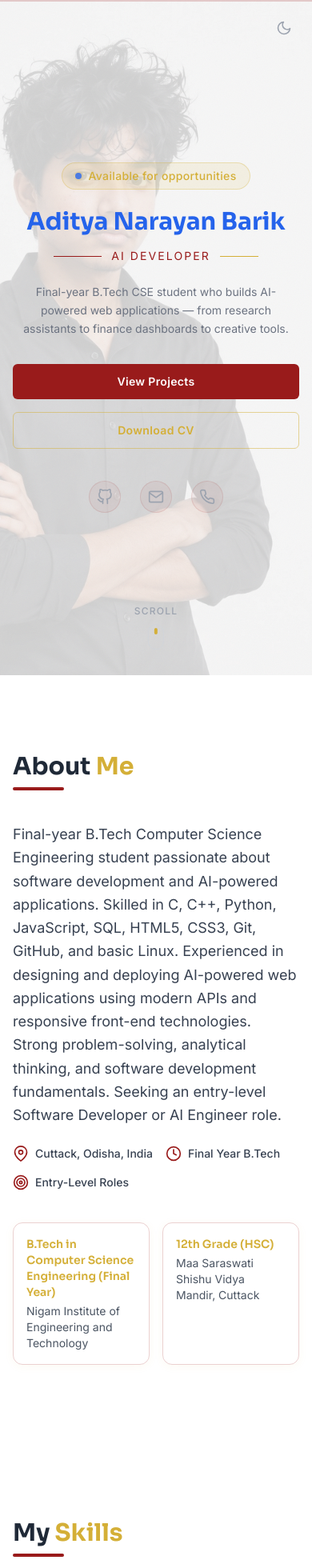
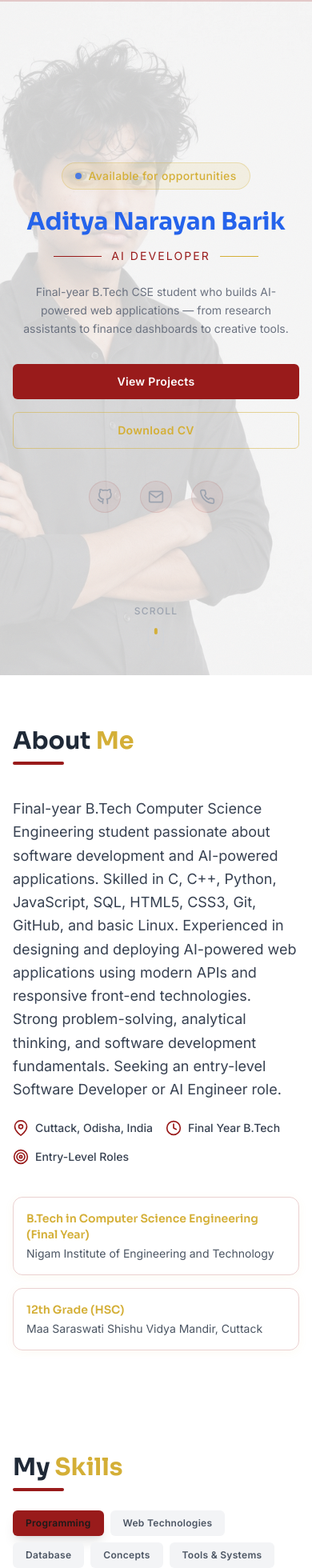
Before and after one commit to adityanarayan679/Portfolio, a React (Vite) app: page / in a window 390 px wide. Shown: the top 1960 px of the page at 80% size. Built offline with nearby package versions, Linux system fonts and the light colour scheme.

Commit message:
Mobile responsiveness for remaining sections

```diff
--- a/src/components/About.jsx
+++ b/src/components/About.jsx
@@ -4,7 +4,7 @@ import { personalInfo, education } from "../data"
 
 export default function About() {
   return (
-    <section id="about" className="py-24 px-4 max-w-6xl mx-auto bg-white dark:bg-[#0a0505]">
+    <section id="about" className="py-16 sm:py-24 px-4 max-w-6xl mx-auto bg-white dark:bg-[#0a0505]">
       <motion.div
         initial={{ opacity: 0, x: -60 }}
         whileInView={{ opacity: 1, x: 0 }}
@@ -43,7 +43,7 @@ export default function About() {
             </div>
           </div>
 
-          <div className="grid grid-cols-2 gap-4">
+          <div className="grid grid-cols-1 sm:grid-cols-2 gap-4">
             {education.map((edu, i) => (
               <motion.div
                 key={i}
--- a/src/components/Certifications.jsx
+++ b/src/components/Certifications.jsx
@@ -4,7 +4,7 @@ import { certifications } from "../data"
 
 export default function Certifications() {
   return (
-    <section id="certifications" className="py-24 px-4 max-w-6xl mx-auto bg-white dark:bg-[#0a0505]">
+    <section id="certifications" className="py-16 sm:py-24 px-4 max-w-6xl mx-auto bg-white dark:bg-[#0a0505]">
       <motion.div
         initial={{ opacity: 0, x: 60 }}
         whileInView={{ opacity: 1, x: 0 }}
--- a/src/components/Contact.jsx
+++ b/src/components/Contact.jsx
@@ -29,7 +29,7 @@ export default function Contact() {
   }
 
   return (
-    <section id="contact" className="py-24 px-4 max-w-6xl mx-auto bg-white dark:bg-[#0a0505]">
+    <section id="contact" className="py-16 sm:py-24 px-4 max-w-6xl mx-auto bg-white dark:bg-[#0a0505]">
       <motion.div
         initial={{ opacity: 0, x: 60 }}
         whileInView={{ opacity: 1, x: 0 }}
@@ -106,7 +106,7 @@ export default function Contact() {
             </motion.div>
           </div>
 
-          <div className="p-8 rounded-xl bg-gray-50 dark:bg-[#0f0a0a] card-base relative">
+          <div className="p-6 sm:p-8 rounded-xl bg-gray-50 dark:bg-[#0f0a0a] card-base relative">
             <AnimatePresence>
               {toast && (
                 <motion.div
--- a/src/components/Experience.jsx
+++ b/src/components/Experience.jsx
@@ -3,7 +3,7 @@ import { experience } from "../data"
 
 export default function Experience() {
   return (
-    <section id="experience" className="py-24 px-4 max-w-4xl mx-auto bg-white dark:bg-[#0a0505]">
+    <section id="experience" className="py-16 sm:py-24 px-4 max-w-4xl mx-auto bg-white dark:bg-[#0a0505]">
       <motion.div
         initial={{ opacity: 0, x: -60 }}
         whileInView={{ opacity: 1, x: 0 }}
--- a/src/components/Navbar.jsx
+++ b/src/components/Navbar.jsx
@@ -47,9 +47,6 @@ export default function Navbar({ darkMode, setDarkMode }) {
           <div className="absolute inset-0 bg-gradient-to-r from-transparent via-white/30 to-transparent animate-shimmer" />
         </motion.div>
       </div>
-      <div className="fixed top-4 right-4 z-50">
-        <ThemeToggle darkMode={darkMode} setDarkMode={setDarkMode} />
-      </div>
       <AnimatePresence>
         {scrolled && (
           <motion.nav
@@ -59,9 +56,12 @@ export default function Navbar({ darkMode, setDarkMode }) {
             exit={{ y: -100, opacity: 0 }}
             transition={{ duration: 0.3, ease: "easeOut" }}
           >
-            <a href="#home" className="font-heading font-bold text-lg text-gold tracking-wide cursor-pointer">
-              {personalInfo.name.charAt(0)}
-            </a>
+            <div className="flex items-center gap-3">
+              <a href="#home" className="font-heading font-bold text-lg text-gold tracking-wide cursor-pointer">
+                {personalInfo.name.charAt(0)}
+              </a>
+              <ThemeToggle darkMode={darkMode} setDarkMode={setDarkMode} />
+            </div>
             <div className="hidden md:flex items-center gap-6">
               {navLinks.map((link) => (
                 <button
--- a/src/components/Projects.jsx
+++ b/src/components/Projects.jsx
@@ -11,7 +11,7 @@ export default function Projects() {
   const filtered = activeTag === "All" ? projects : projects.filter((p) => p.tech.includes(activeTag))
 
   return (
-    <section id="projects" className="py-24 px-4 max-w-6xl mx-auto bg-white dark:bg-[#0a0505]">
+    <section id="projects" className="py-16 sm:py-24 px-4 max-w-6xl mx-auto bg-white dark:bg-[#0a0505]">
       <motion.div
         initial={{ opacity: 0, x: -60 }}
         whileInView={{ opacity: 1, x: 0 }}
--- a/src/components/Skills.jsx
+++ b/src/components/Skills.jsx
@@ -6,7 +6,7 @@ export default function Skills() {
   const [activeCategory, setActiveCategory] = useState(0)
 
   return (
-    <section id="skills" className="py-24 px-4 max-w-6xl mx-auto bg-white dark:bg-[#0a0505]">
+    <section id="skills" className="py-16 sm:py-24 px-4 max-w-6xl mx-auto bg-white dark:bg-[#0a0505]">
       <motion.div
         initial={{ opacity: 0, x: 60 }}
         whileInView={{ opacity: 1, x: 0 }}
```
